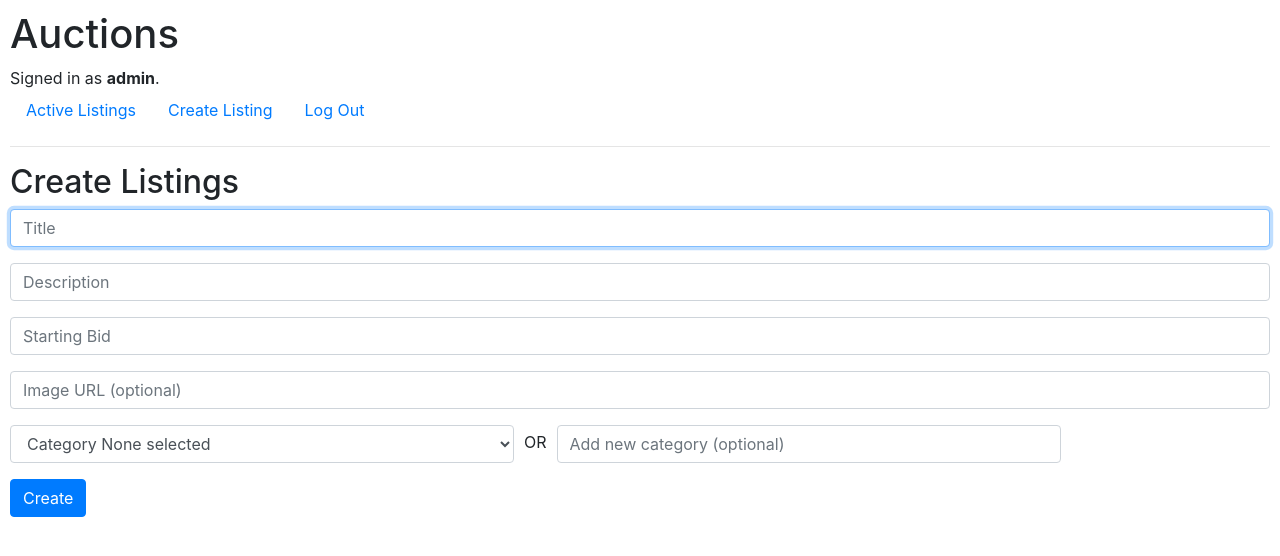
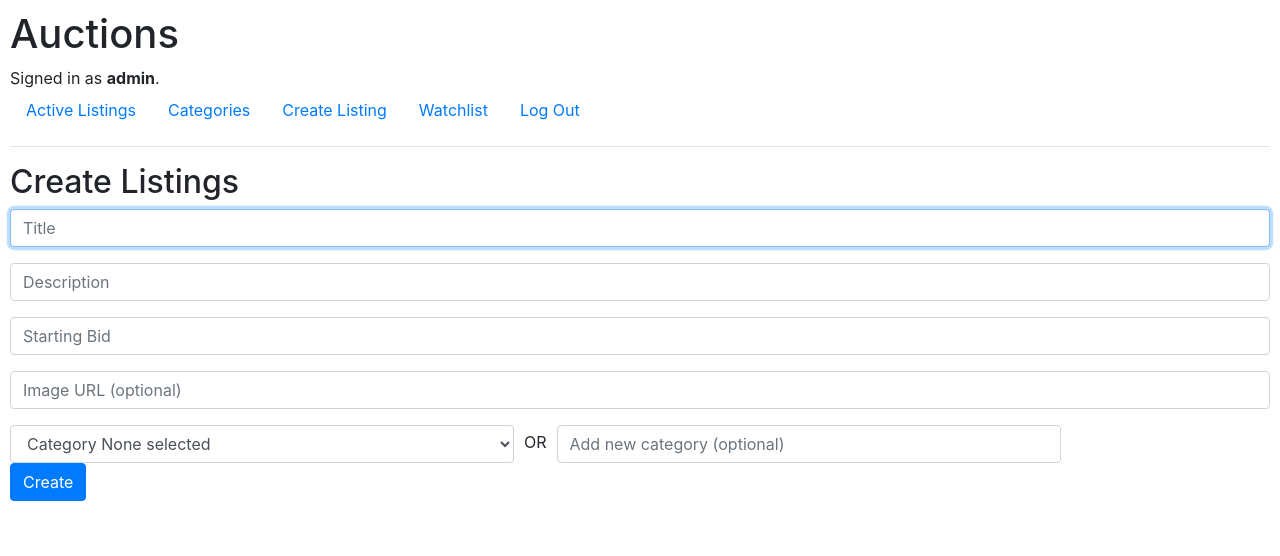
Before and after one commit to shunnizuka/cs50_project2, a Django app: page /createListing in a window 1280 px wide. Shown: the top 556 px of the page. Run offline with Django 3.2, Linux system fonts and the light colour scheme; a user stored in the database is signed in; data comes from the database, SQL or seed files in the repository; both versions use the stored data as it was after the commit; some libraries are stand-ins or nearby versions.

Commit message:
Implement watchlist and categories listing page

```diff
--- a/auctions/templates/auctions/createListing.html
+++ b/auctions/templates/auctions/createListing.html
@@ -17,7 +17,7 @@
         <div class="form-group">
             <input class="form-control" type="text" name="image" placeholder="Image URL (optional)">
         </div>
-        <div class="form-group" style="display:flex;">
+        <div class="form-select" style="display:flex;">
             <select class="form-control" style="width: 40%;" name="category" id="">
                 <option value="None">Category None selected</option>
                 <option value="others">Others</option>
--- a/auctions/templates/auctions/layout.html
+++ b/auctions/templates/auctions/layout.html
@@ -20,9 +20,15 @@
             <li class="nav-item">
                 <a class="nav-link" href="{% url 'index' %}">Active Listings</a>
             </li>
+            <li class="nav-item">
+                <a class="nav-link" href="{% url 'categories' %}">Categories</a>
+            </li>
             {% if user.is_authenticated %}
                 <li class="nav-item">
                     <a class="nav-link" href="{% url 'createListing' %}">Create Listing</a>
+                </li>
+                <li class="nav-item">
+                    <a class="nav-link" href="{% url 'watchlist' %}">Watchlist</a>
                 </li>
                 <li class="nav-item">
                     <a class="nav-link" href="{% url 'logout' %}">Log Out</a>
--- a/auctions/urls.py
+++ b/auctions/urls.py
@@ -7,5 +7,8 @@ urlpatterns = [
     path("login", views.login_view, name="login"),
     path("logout", views.logout_view, name="logout"),
     path("register", views.register, name="register"),
-    path("createListing", views.createListing, name="createListing")
+    path("createListing", views.createListing, name="createListing"),
+    path("watchlist", views.watchlist, name="watchlist"),
+    path("categories", views.categories, name="categories" ),
+    path("<int:categoryId>/listing", views.categoryListing, name="categoryListing")
 ]
--- a/auctions/views.py
+++ b/auctions/views.py
@@ -5,8 +5,7 @@ from django.shortcuts import render
 from django.urls import reverse
 from django.db.models import Max
 
-from .models import User, Category, Bids, Listing
-
+from .models import User, Category, Bids, Listing, WatchList
 
 def index(request):
 
@@ -16,13 +15,12 @@ def index(request):
     for listing in listings:
         maxBid = Bids.objects.filter(listing=listing.id).aggregate(Max('price'))
         if (maxBid['price__max'] == None):
-            listing.currentBid = listing.bid
+            listing.currentBid = round(listing.bid, 2)
         else:
-            listing.currentBid = maxBid['price__max']
+            listing.currentBid = round(maxBid['price__max'], 2)
 
     return render(request, "auctions/index.html", {
         "listings": listings,
-        "currentBids": currentBids
     })
 
 
@@ -110,3 +108,36 @@ def createListing(request):
     return render(request, "auctions/createListing.html", {
         "categories": Category.objects.all()
     })
+
+def watchlist(request):
+
+    if not request.user.is_authenticated:
+        return HttpResponseRedirect(reverse("index"))
+
+    watchlistItems = WatchList.objects.filter(user=request.user.id)
+    print(watchlistItems)
+    for watchlist in watchlistItems:
+        maxBid = Bids.objects.filter(listing=watchlist.listing).aggregate(Max('price'))
+        if (maxBid['price__max'] == None):
+            watchlist.listing.currentBid = round(watchlist.listing.bid, 2)
+        else:
+            watchlist.listing.currentBid = round(maxBid['price__max'], 2)
+
+    print(watchlistItems)
+    return render(request, "auctions/watchlist.html", {
+        "watchlistItems": watchlistItems
+    })
+
+def categories(request):
+
+    categoryList = Category.objects.all();
+    return render(request, "auctions/categories.html",{
+        "categories": categoryList
+    })
+
+def categoryListing(request, categoryId):
+
+    listings = Listing.objects.filter(category=categoryId)
+    return render(request, "auctions/index.html", {
+        "listings": listings
+    })
```
Also changed, not shown: auctions/templates/auctions/categories.html (added, +15 -0 lines), auctions/templates/auctions/watchlist.html (added, +29 -0 lines), db.sqlite3.
